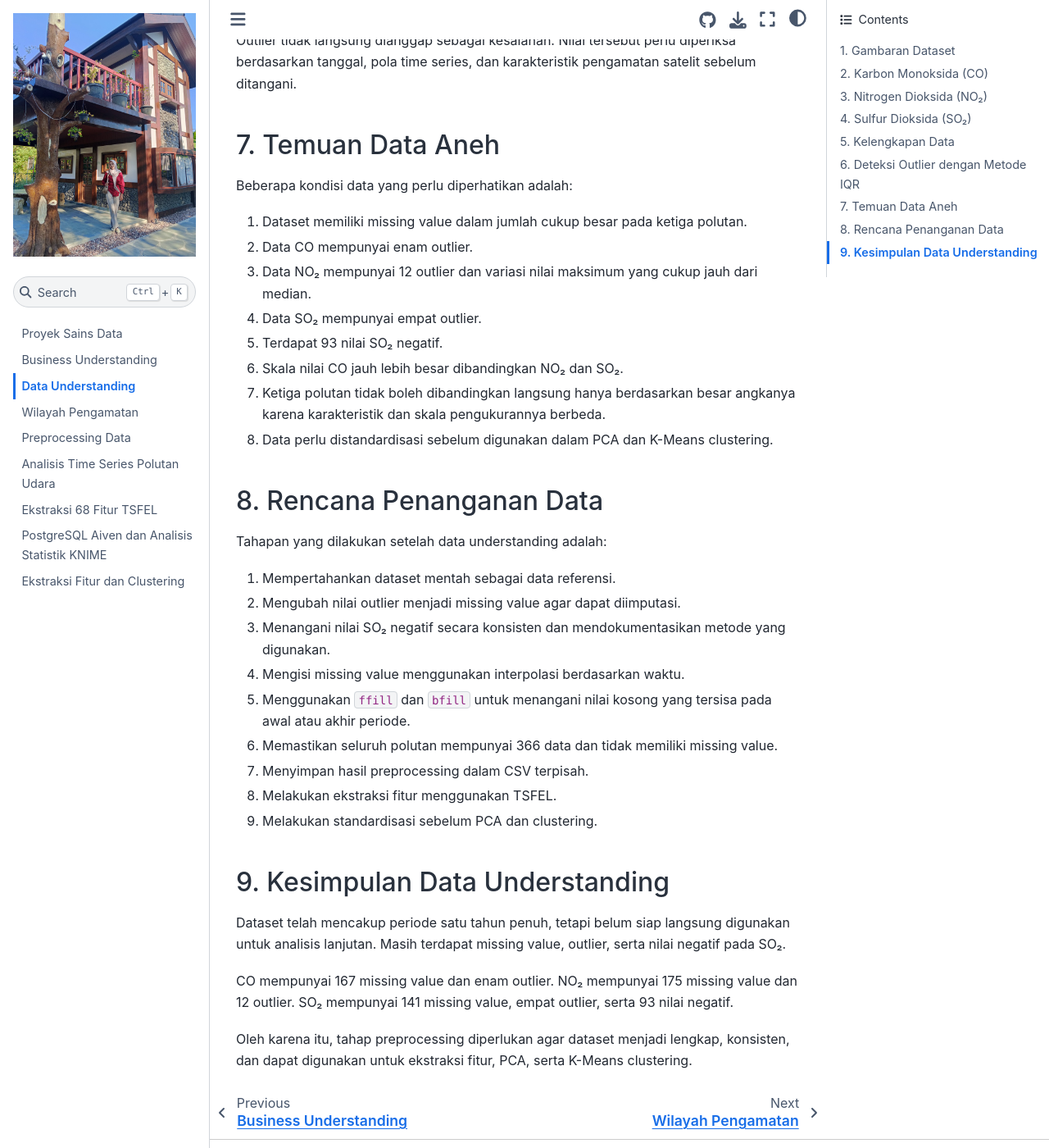
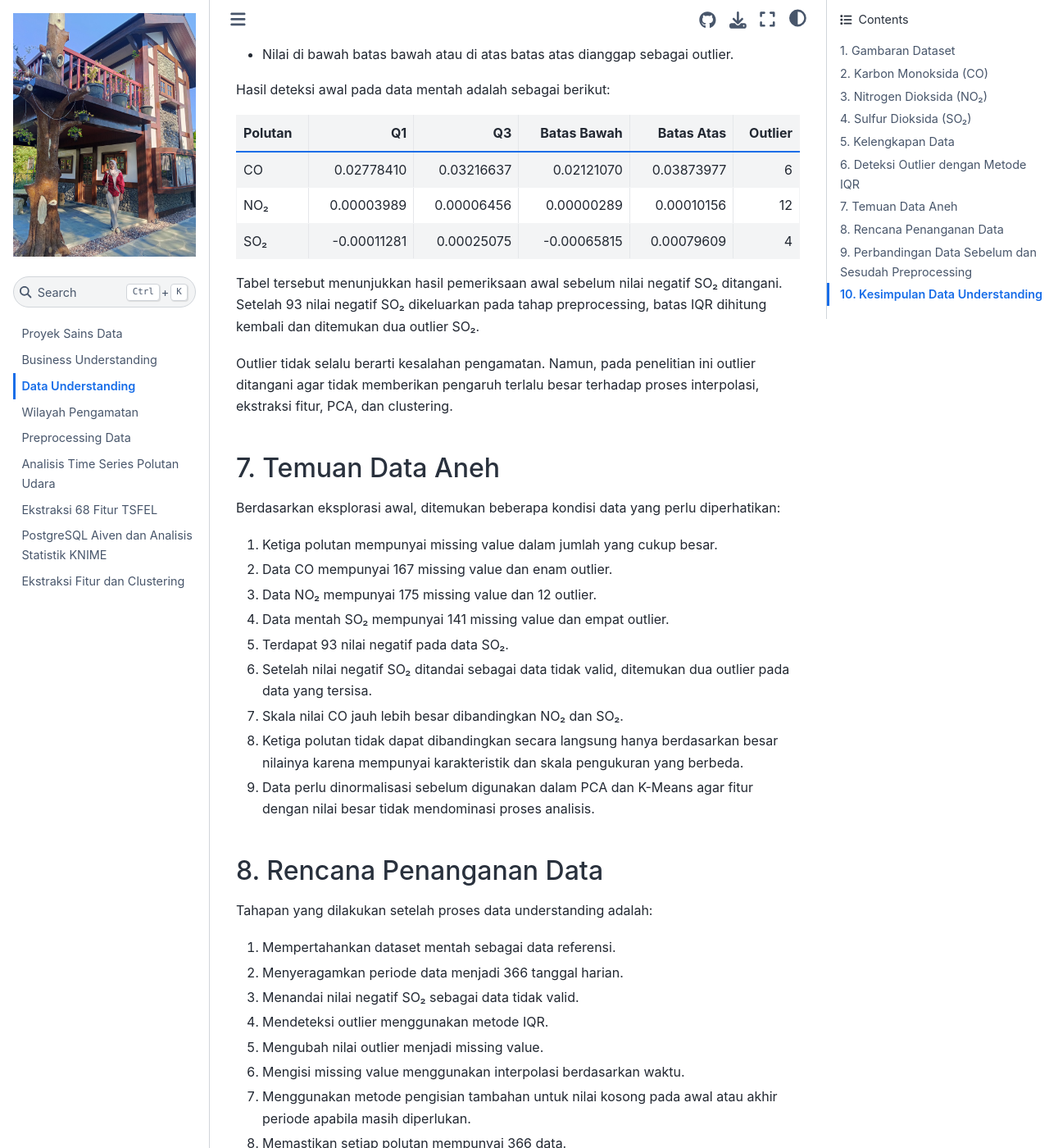
Before and after one commit to riskanana06/PSD, a Jupyter Book: the page built from data_understanding.md, in a window 1280 px wide and 1400 px high, scrolled down 5173 px. Shown: the whole window at 82% size. Built offline with Jupyter Book 1.0.4 settings and Sphinx 7.4.7 and the Sphinx Book theme 1.1.4, drawn with Linux system fonts in a browser that asks for light colours; some of the changed text lies outside the part shown.

Commit message:
Lengkapi data understanding polutan Asem Rowo

```diff
--- a/data_understanding.md
+++ b/data_understanding.md
@@ -2,20 +2,20 @@
 
 ## 1. Gambaran Dataset
 
-Dataset yang digunakan berisi data time series harian tiga polutan udara di Kecamatan Asem Rowo, Kota Surabaya. Data diperoleh dari Sentinel-5P melalui layanan openEO dengan batas wilayah menggunakan GeoJSON Kecamatan Asem Rowo.
+Dataset yang digunakan berisi data deret waktu harian dari tiga polutan udara di Kecamatan Asem Rowo, Kota Surabaya. Data diperoleh dari pengamatan Sentinel-5P melalui layanan openEO dengan batas wilayah yang ditentukan menggunakan GeoJSON.
 
-Periode data dimulai pada 31 Agustus 2025 sampai 31 Agustus 2026. Setelah seluruh tanggal disusun secara berurutan, dataset mempunyai 366 baris pengamatan.
+Periode pengamatan dimulai pada **31 Agustus 2025 sampai 31 Agustus 2026**. Setelah seluruh tanggal disusun secara berurutan, dataset mempunyai 366 baris pengamatan.
 
 Dataset terdiri atas empat kolom:
 
-| Fitur  | Tipe Data | Deskripsi                          |
-| ------ | --------- | ---------------------------------- |
-| `date` | Datetime  | Tanggal pengamatan harian          |
-| `CO`   | Numerik   | Nilai pengamatan karbon monoksida  |
-| `NO2`  | Numerik   | Nilai pengamatan nitrogen dioksida |
-| `SO2`  | Numerik   | Nilai pengamatan sulfur dioksida   |
+| Fitur | Tipe Data | Deskripsi |
+|---|---|---|
+| `date` | Datetime | Tanggal pengamatan harian |
+| `CO` | Numerik | Nilai pengamatan karbon monoksida |
+| `NO2` | Numerik | Nilai pengamatan nitrogen dioksida |
+| `SO2` | Numerik | Nilai pengamatan sulfur dioksida |
 
-Nilai polutan berasal dari pengamatan kolom atmosfer Sentinel-5P. Nilai tersebut tidak langsung dianggap sebagai konsentrasi udara pada permukaan atau tingkat paparan yang dihirup manusia.
+Nilai polutan merupakan hasil pengamatan kolom atmosfer Sentinel-5P. Oleh karena itu, nilai tersebut tidak langsung dianggap sebagai konsentrasi udara pada permukaan atau tingkat paparan yang dihirup oleh manusia.
 
 ## 2. Karbon Monoksida (CO)
 
@@ -23,30 +23,30 @@
 
 Beberapa sumber CO antara lain:
 
-* emisi kendaraan bermotor;
-* pembakaran bahan bakar;
-* aktivitas industri;
-* pembakaran sampah;
-* kebakaran lahan atau vegetasi.
+- Emisi kendaraan bermotor.
+- Pembakaran bahan bakar.
+- Aktivitas industri.
+- Pembakaran sampah.
+- Kebakaran lahan atau vegetasi.
 
-Dalam konsentrasi tinggi, CO dapat mengganggu kemampuan darah dalam membawa oksigen. Pada penelitian ini, data CO digunakan untuk melihat pola perubahan nilai CO secara harian di wilayah Asem Rowo.
+Dalam konsentrasi tinggi, CO dapat mengganggu kemampuan darah dalam membawa oksigen. Pada penelitian ini, data CO digunakan untuk melihat perubahan nilai CO secara harian di wilayah Asem Rowo.
 
-Hasil pemeriksaan data CO:
+Hasil pemeriksaan awal data CO adalah sebagai berikut:
 
-| Statistik            |    Nilai |
-| -------------------- | -------: |
-| Jumlah tanggal       |      366 |
-| Data terisi          |      199 |
-| Data kosong          |      167 |
-| Rata-rata            | 0.030106 |
-| Median               | 0.030043 |
-| Standar deviasi      | 0.003769 |
-| Minimum              | 0.019625 |
-| Maksimum             | 0.042720 |
-| Jumlah nilai negatif |        0 |
-| Jumlah outlier IQR   |        6 |
+| Statistik | Nilai |
+|---|---:|
+| Jumlah tanggal | 366 |
+| Data terisi | 199 |
+| Data kosong | 167 |
+| Rata-rata | 0.030106 |
+| Median | 0.030043 |
+| Standar deviasi | 0.003769 |
+| Minimum | 0.019625 |
+| Maksimum | 0.042720 |
+| Jumlah nilai negatif | 0 |
+| Jumlah outlier IQR | 6 |
 
-Data CO memiliki 167 missing value. Berdasarkan metode Interquartile Range, ditemukan enam nilai outlier. Tidak ditemukan nilai CO negatif maupun nilai nol.
+Data CO memiliki 167 missing value. Berdasarkan metode Interquartile Range, ditemukan enam nilai outlier. Tidak ditemukan nilai negatif pada data CO.
 
 ## 3. Nitrogen Dioksida (NO₂)
 
@@ -54,30 +54,30 @@
 
 Beberapa sumber NO₂ antara lain:
 
-* kendaraan bermotor;
-* pembangkit listrik;
-* pembakaran bahan bakar fosil;
-* aktivitas industri;
-* alat berat dan mesin pembakaran.
+- Kendaraan bermotor.
+- Pembangkit listrik.
+- Pembakaran bahan bakar fosil.
+- Aktivitas industri.
+- Alat berat dan mesin pembakaran.
 
 Paparan NO₂ dalam jumlah tinggi dapat mengganggu sistem pernapasan. NO₂ juga berperan dalam pembentukan polutan sekunder di atmosfer.
 
-Hasil pemeriksaan data NO₂:
+Hasil pemeriksaan awal data NO₂ adalah sebagai berikut:
 
-| Statistik            |      Nilai |
-| -------------------- | ---------: |
-| Jumlah tanggal       |        366 |
-| Data terisi          |        191 |
-| Data kosong          |        175 |
-| Rata-rata            | 0.00005843 |
-| Median               | 0.00005019 |
-| Standar deviasi      | 0.00003835 |
-| Minimum              | 0.00000511 |
-| Maksimum             | 0.00033235 |
-| Jumlah nilai negatif |          0 |
-| Jumlah outlier IQR   |         12 |
+| Statistik | Nilai |
+|---|---:|
+| Jumlah tanggal | 366 |
+| Data terisi | 191 |
+| Data kosong | 175 |
+| Rata-rata | 0.00005843 |
+| Median | 0.00005019 |
+| Standar deviasi | 0.00003835 |
+| Minimum | 0.00000511 |
+| Maksimum | 0.00033235 |
+| Jumlah nilai negatif | 0 |
+| Jumlah outlier IQR | 12 |
 
-NO₂ memiliki jumlah missing value paling banyak, yaitu 175 data. Berdasarkan metode IQR, ditemukan 12 nilai outlier. Tidak ditemukan nilai NO₂ negatif maupun nilai nol.
+NO₂ memiliki jumlah missing value paling banyak, yaitu 175 data. Berdasarkan metode IQR, ditemukan 12 nilai outlier. Tidak ditemukan nilai negatif pada data NO₂.
 
 ## 4. Sulfur Dioksida (SO₂)
 
@@ -85,108 +85,140 @@
 
 Beberapa sumber SO₂ antara lain:
 
-* aktivitas industri;
-* pembakaran batu bara dan minyak;
-* pembangkit listrik;
-* proses peleburan logam;
-* aktivitas vulkanik.
+- Aktivitas industri.
+- Pembakaran batu bara dan minyak.
+- Pembangkit listrik.
+- Proses peleburan logam.
+- Aktivitas vulkanik.
 
 SO₂ dapat menyebabkan iritasi pada sistem pernapasan dan berperan dalam pembentukan hujan asam.
 
-Hasil pemeriksaan data SO₂:
+Hasil pemeriksaan awal data SO₂ adalah sebagai berikut:
 
-| Statistik            |       Nilai |
-| -------------------- | ----------: |
-| Jumlah tanggal       |         366 |
-| Data terisi          |         225 |
-| Data kosong          |         141 |
-| Rata-rata            |  0.00007109 |
-| Median               |  0.00006744 |
-| Standar deviasi      |  0.00031341 |
-| Minimum              | -0.00107618 |
-| Maksimum             |  0.00147138 |
-| Jumlah nilai negatif |          93 |
-| Jumlah outlier IQR   |           4 |
+| Statistik | Nilai |
+|---|---:|
+| Jumlah tanggal | 366 |
+| Data terisi | 225 |
+| Data kosong | 141 |
+| Rata-rata | 0.00007109 |
+| Median | 0.00006744 |
+| Standar deviasi | 0.00031341 |
+| Minimum | -0.00107618 |
+| Maksimum | 0.00147138 |
+| Jumlah nilai negatif | 93 |
+| Jumlah outlier IQR pada data mentah | 4 |
 
-SO₂ mempunyai 141 missing value dan empat outlier berdasarkan metode IQR. Selain itu, terdapat 93 nilai negatif.
+Pada pemeriksaan awal data mentah, SO₂ mempunyai 141 missing value, empat outlier berdasarkan metode IQR, dan 93 nilai negatif.
 
-Nilai negatif pada data produk satelit tidak berarti terdapat konsentrasi SO₂ fisik yang benar-benar negatif. Nilai tersebut dapat muncul akibat noise, ketidakpastian instrumen, koreksi latar belakang, keterbatasan sensitivitas, atau proses pengolahan data ketika sinyal polutan sangat rendah. Nilai negatif perlu didokumentasikan dan ditangani secara konsisten pada tahap preprocessing.
+Nilai negatif pada data produk satelit tidak berarti terdapat konsentrasi SO₂ fisik yang benar-benar negatif. Nilai tersebut dapat muncul akibat noise, ketidakpastian instrumen, koreksi latar belakang, keterbatasan sensitivitas, atau proses pengolahan data ketika sinyal polutan sangat rendah.
+
+Pada tahap preprocessing, 93 nilai negatif tersebut ditandai sebagai data tidak valid dan diubah menjadi missing value. Setelah nilai negatif dikeluarkan dari perhitungan, deteksi IQR dilakukan kembali dan ditemukan dua outlier pada data SO₂ yang tersisa.
 
 ## 5. Kelengkapan Data
 
 Ringkasan kelengkapan data setiap polutan adalah sebagai berikut:
 
 | Polutan | Total Data | Terisi | Kosong | Persentase Terisi | Persentase Kosong |
-| ------- | ---------: | -----: | -----: | ----------------: | ----------------: |
-| CO      |        366 |    199 |    167 |            54.37% |            45.63% |
-| NO₂     |        366 |    191 |    175 |            52.19% |            47.81% |
-| SO₂     |        366 |    225 |    141 |            61.48% |            38.52% |
+|---|---:|---:|---:|---:|---:|
+| CO | 366 | 199 | 167 | 54.37% | 45.63% |
+| NO₂ | 366 | 191 | 175 | 52.19% | 47.81% |
+| SO₂ | 366 | 225 | 141 | 61.48% | 38.52% |
 
-SO₂ mempunyai tingkat kelengkapan paling tinggi, sedangkan NO₂ mempunyai jumlah missing value paling banyak. Missing value dapat terjadi karena tidak semua tanggal menghasilkan pengamatan satelit yang valid pada wilayah penelitian.
+SO₂ mempunyai persentase data terisi paling tinggi, sedangkan NO₂ mempunyai jumlah missing value paling banyak.
+
+Missing value dapat terjadi karena tidak semua tanggal menghasilkan pengamatan satelit yang valid pada wilayah penelitian. Kondisi awan, kualitas pengamatan, cakupan satelit, dan proses penyaringan data dapat menyebabkan nilai pada tanggal tertentu tidak tersedia.
 
 ## 6. Deteksi Outlier dengan Metode IQR
 
-Outlier dideteksi menggunakan metode Interquartile Range. Rumus yang digunakan adalah:
+Outlier dideteksi menggunakan metode **Interquartile Range (IQR)**. Metode ini menggunakan kuartil pertama dan kuartil ketiga untuk menentukan batas nilai yang dianggap normal.
 
-$$
-IQR = Q_3 - Q_1
-$$
+Rumus IQR adalah:
+
+\[
+IQR=Q_3-Q_1
+\]
 
 Batas bawah dihitung menggunakan:
 
-$$
-\text{Batas bawah} = Q_1 - 1.5(IQR)
-$$
+\[
+\text{Batas bawah}=Q_1-1{,}5\times IQR
+\]
 
 Batas atas dihitung menggunakan:
 
-$$
-\text{Batas atas} = Q_3 + 1.5(IQR)
-$$
+\[
+\text{Batas atas}=Q_3+1{,}5\times IQR
+\]
 
-Nilai yang lebih kecil dari batas bawah atau lebih besar dari batas atas dianggap sebagai outlier.
+Keterangan:
 
-Hasil deteksi awal:
+- \(Q_1\) merupakan kuartil pertama atau persentil ke-25.
+- \(Q_3\) merupakan kuartil ketiga atau persentil ke-75.
+- \(IQR\) merupakan selisih antara \(Q_3\) dan \(Q_1\).
+- Nilai di bawah batas bawah atau di atas batas atas dianggap sebagai outlier.
 
-| Polutan |          Q1 |         Q3 | Batas Bawah | Batas Atas | Outlier |
-| ------- | ----------: | ---------: | ----------: | ---------: | ------: |
-| CO      |  0.02778410 | 0.03216637 |  0.02121070 | 0.03873977 |       6 |
-| NO₂     |  0.00003989 | 0.00006456 |  0.00000289 | 0.00010156 |      12 |
-| SO₂     | -0.00011281 | 0.00025075 | -0.00065815 | 0.00079609 |       4 |
+Hasil deteksi awal pada data mentah adalah sebagai berikut:
 
-Outlier tidak langsung dianggap sebagai kesalahan. Nilai tersebut perlu diperiksa berdasarkan tanggal, pola time series, dan karakteristik pengamatan satelit sebelum ditangani.
+| Polutan | Q1 | Q3 | Batas Bawah | Batas Atas | Outlier |
+|---|---:|---:|---:|---:|---:|
+| CO | 0.02778410 | 0.03216637 | 0.02121070 | 0.03873977 | 6 |
+| NO₂ | 0.00003989 | 0.00006456 | 0.00000289 | 0.00010156 | 12 |
+| SO₂ | -0.00011281 | 0.00025075 | -0.00065815 | 0.00079609 | 4 |
+
+Tabel tersebut menunjukkan hasil pemeriksaan awal sebelum nilai negatif SO₂ ditangani. Setelah 93 nilai negatif SO₂ dikeluarkan pada tahap preprocessing, batas IQR dihitung kembali dan ditemukan dua outlier SO₂.
+
+Outlier tidak selalu berarti kesalahan pengamatan. Namun, pada penelitian ini outlier ditangani agar tidak memberikan pengaruh terlalu besar terhadap proses interpolasi, ekstraksi fitur, PCA, dan clustering.
 
 ## 7. Temuan Data Aneh
 
-Beberapa kondisi data yang perlu diperhatikan adalah:
+Berdasarkan eksplorasi awal, ditemukan beberapa kondisi data yang perlu diperhatikan:
 
-1. Dataset memiliki missing value dalam jumlah cukup besar pada ketiga polutan.
-2. Data CO mempunyai enam outlier.
-3. Data NO₂ mempunyai 12 outlier dan variasi nilai maksimum yang cukup jauh dari median.
-4. Data SO₂ mempunyai empat outlier.
-5. Terdapat 93 nilai SO₂ negatif.
-6. Skala nilai CO jauh lebih besar dibandingkan NO₂ dan SO₂.
-7. Ketiga polutan tidak boleh dibandingkan langsung hanya berdasarkan besar angkanya karena karakteristik dan skala pengukurannya berbeda.
-8. Data perlu distandardisasi sebelum digunakan dalam PCA dan K-Means clustering.
+1. Ketiga polutan mempunyai missing value dalam jumlah yang cukup besar.
+2. Data CO mempunyai 167 missing value dan enam outlier.
+3. Data NO₂ mempunyai 175 missing value dan 12 outlier.
+4. Data mentah SO₂ mempunyai 141 missing value dan empat outlier.
+5. Terdapat 93 nilai negatif pada data SO₂.
+6. Setelah nilai negatif SO₂ ditandai sebagai data tidak valid, ditemukan dua outlier pada data yang tersisa.
+7. Skala nilai CO jauh lebih besar dibandingkan NO₂ dan SO₂.
+8. Ketiga polutan tidak dapat dibandingkan secara langsung hanya berdasarkan besar nilainya karena mempunyai karakteristik dan skala pengukuran yang berbeda.
+9. Data perlu dinormalisasi sebelum digunakan dalam PCA dan K-Means agar fitur dengan nilai besar tidak mendominasi proses analisis.
 
 ## 8. Rencana Penanganan Data
 
-Tahapan yang dilakukan setelah data understanding adalah:
+Tahapan yang dilakukan setelah proses data understanding adalah:
 
 1. Mempertahankan dataset mentah sebagai data referensi.
-2. Mengubah nilai outlier menjadi missing value agar dapat diimputasi.
-3. Menangani nilai SO₂ negatif secara konsisten dan mendokumentasikan metode yang digunakan.
-4. Mengisi missing value menggunakan interpolasi berdasarkan waktu.
-5. Menggunakan `ffill` dan `bfill` untuk menangani nilai kosong yang tersisa pada awal atau akhir periode.
-6. Memastikan seluruh polutan mempunyai 366 data dan tidak memiliki missing value.
-7. Menyimpan hasil preprocessing dalam CSV terpisah.
-8. Melakukan ekstraksi fitur menggunakan TSFEL.
-9. Melakukan standardisasi sebelum PCA dan clustering.
+2. Menyeragamkan periode data menjadi 366 tanggal harian.
+3. Menandai nilai negatif SO₂ sebagai data tidak valid.
+4. Mendeteksi outlier menggunakan metode IQR.
+5. Mengubah nilai outlier menjadi missing value.
+6. Mengisi missing value menggunakan interpolasi berdasarkan waktu.
+7. Menggunakan metode pengisian tambahan untuk nilai kosong pada awal atau akhir periode apabila masih diperlukan.
+8. Memastikan setiap polutan mempunyai 366 data.
+9. Memastikan tidak terdapat missing value dan nilai negatif pada hasil akhir.
+10. Menyimpan hasil preprocessing ke dalam file CSV.
+11. Melakukan ekstraksi 68 fitur TSFEL pada setiap polutan.
+12. Menggabungkan hasil ekstraksi CO, NO₂, dan SO₂ menjadi 204 fitur.
+13. Melakukan normalisasi sebelum PCA dan K-Means clustering.
 
-## 9. Kesimpulan Data Understanding
+## 9. Perbandingan Data Sebelum dan Sesudah Preprocessing
 
-Dataset telah mencakup periode satu tahun penuh, tetapi belum siap langsung digunakan untuk analisis lanjutan. Masih terdapat missing value, outlier, serta nilai negatif pada SO₂.
+Ringkasan kondisi data sebelum dan sesudah preprocessing adalah sebagai berikut:
 
-CO mempunyai 167 missing value dan enam outlier. NO₂ mempunyai 175 missing value dan 12 outlier. SO₂ mempunyai 141 missing value, empat outlier, serta 93 nilai negatif.
+| Polutan | Missing Awal | Nilai Negatif Awal | Outlier yang Ditangani | Missing Akhir | Nilai Negatif Akhir |
+|---|---:|---:|---:|---:|---:|
+| CO | 167 | 0 | 6 | 0 | 0 |
+| NO₂ | 175 | 0 | 12 | 0 | 0 |
+| SO₂ | 141 | 93 | 2 setelah nilai negatif ditangani | 0 | 0 |
 
-Oleh karena itu, tahap preprocessing diperlukan agar dataset menjadi lengkap, konsisten, dan dapat digunakan untuk ekstraksi fitur, PCA, serta K-Means clustering.
+Perbedaan jumlah outlier SO₂ antara pemeriksaan data mentah dan hasil preprocessing terjadi karena perhitungan IQR dilakukan kembali setelah nilai negatif dikeluarkan. Pada data mentah ditemukan empat outlier, sedangkan setelah penanganan nilai negatif ditemukan dua outlier yang kemudian diproses.
+
+## 10. Kesimpulan Data Understanding
+
+Dataset telah mencakup periode pengamatan selama satu tahun, yaitu 31 Agustus 2025 sampai 31 Agustus 2026, dengan total 366 tanggal pengamatan.
+
+Pada data awal, CO mempunyai 167 missing value dan enam outlier. NO₂ mempunyai 175 missing value dan 12 outlier. SO₂ mempunyai 141 missing value, empat outlier pada pemeriksaan awal, serta 93 nilai negatif.
+
+Berdasarkan hasil data understanding, dataset belum dapat langsung digunakan untuk analisis lanjutan. Oleh karena itu, preprocessing diperlukan untuk menangani missing value, nilai negatif, dan outlier.
+
+Setelah preprocessing, seluruh polutan mempunyai 366 data harian tanpa missing value dan tanpa nilai negatif. Data tersebut kemudian dapat digunakan untuk ekstraksi fitur TSFEL, reduksi dimensi menggunakan PCA, dan clustering menggunakan K-Means.
```
